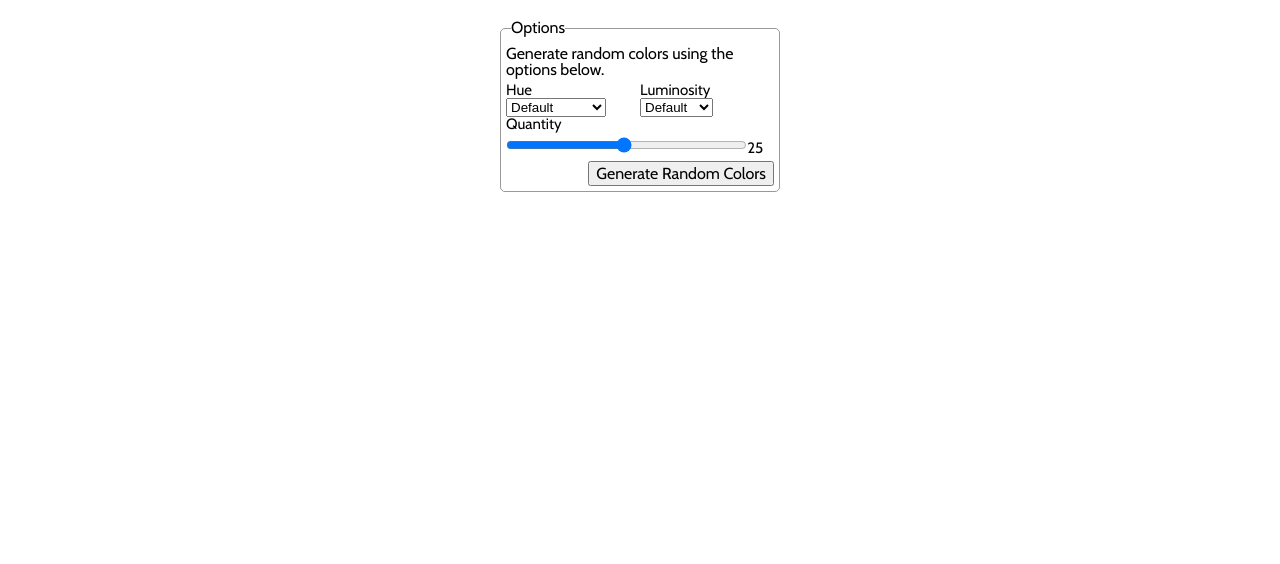
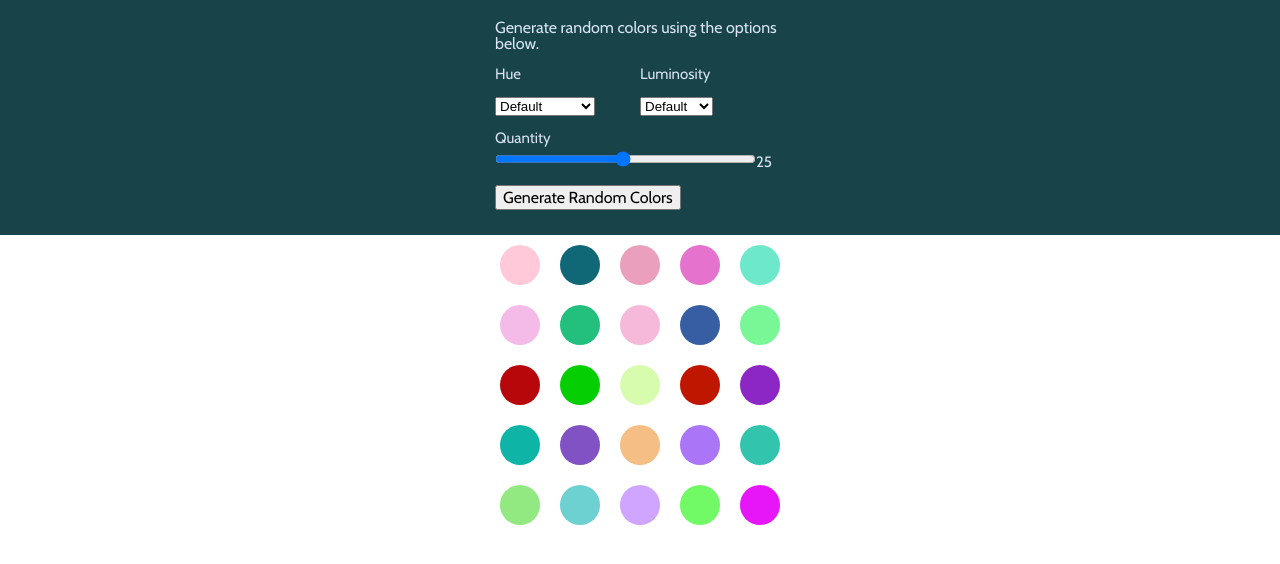
Before and after one commit to sdlambert/colors, a plain HTML site: page index.html in a window 1280 px wide. Both pictures are taken after a click on the button "Generate Random Colors". Drawn offline with nearby package versions, Linux system fonts and the light colour scheme.

Commit message:
Updated CSS to add some style to the options, added whitespace to labels and inputs, got inputs working correctly to feed into randomColor()

```diff
--- a/css/main.css
+++ b/css/main.css
@@ -66,27 +66,31 @@ body, button {
 	font-size: 16px;
 }
 
-fieldset {
-	border: 1px solid #999;
+body {
+	background-color: white;
+}
+
+.options {
+	display: block;
+	background-color: #184449;
 }
 
 form {
+	color: #d9e3f2;
+	margin: 0 auto;
 	display: block;
-	margin: 10px auto;
 	padding: 5px;
-	width: 300px;
+	max-width: 300px;
+}
+
+p, label, select, input, button {
+	margin: 15px 0;
 }
 
 h1 {
 	font-size: 18px;
 	font-weight: bold;
 	margin: 1em 0 ;
-}
-
-fieldset {
-	margin: 5px;
-	padding: 5px;
-	border-radius: 5px;
 }
 
 legend {
@@ -119,7 +123,6 @@ label, span {
 
 .range {
 	display: block;
-	height: 20px;
 	vertical-align: middle;
 	margin: 5px 0;
 }
@@ -127,8 +130,6 @@ label, span {
 #range-label {
 	display: inline-block;
 	width: 10%;
-
-	height: 20px;
 }
 
 
@@ -136,12 +137,6 @@ input[type=range] {
 	display: inline-block;
 	width: 90%;
 	margin: 0;
-
-}
-
-button {
-	display: inline-block;
-	float: right;
 }
 
 .circle {
@@ -163,3 +158,5 @@ button {
 .hidden {
 	display: none;
 }
+
+/* TODO: Responsive design, make tablet/desktop views */
--- a/index.html
+++ b/index.html
@@ -8,10 +8,8 @@
 	<link async rel="stylesheet" type="text/css" href="css/main.css">
 </head>
 <body>
-	<form name="pickColors" id="pick-colors">
-
-		<fieldset>
-			<legend>Options</legend>
+	<section class="options">
+		<form name="pickColors" id="pick-colors">
 			<p>Generate random colors using the options below.</p>
 			<div class="input-group full">
 				<div class="input-element half">
@@ -30,7 +28,7 @@
 				</select>
 				</div>
 				<div class="input-element half">
-				<label for="luminosity">Luminosity</label>
+				<label for="luminosity">Luminosity</label><br>
 				<select name="luminosity"id="luminosity">
 					<option>Default</option>
 					<option value="light">Light</option>
@@ -45,9 +43,8 @@
 					<button name="generate" id="color-generate" alt="Click here to generate colors">Generate Random Colors</button>
 				</div>
 			</div>
-
-		</fieldset>
-	</form>
+		</form>
+	</section>
 	<section id="color-space">
 
 	</section>
--- a/js/main.js
+++ b/js/main.js
@@ -33,7 +33,7 @@
 	function generateColors (e) {
 
 		var colorArray = [],
-				colorObj,
+				colorObj = {},
 				i,
 				hue,
 				luminosity;
@@ -41,11 +41,20 @@
 		e.preventDefault();
 		removeChildren();
 
-		if (hueInput.selectedIndex >= 1)
+		if (hueInput.selectedIndex >= 1) {
 			hue = hueInput.options[hueInput.selectedIndex].value;
+			colorObj.hue = hue;
+		}
 
-		if (luminosityInput.selectedIndex >= 1)
+		if (luminosityInput.selectedIndex >= 1) {
 			luminosity = luminosityInput.options[luminosityInput.selectedIndex].value;
+			colorObj.luminosity = luminosity;
+		}
+
+		colorObj.count = rangeInput.value;
+
+		colorArray = randomColor(colorObj);
+
 
 		// TODO: Figure out best way to configure parameters object
 
@@ -62,7 +71,7 @@
 		// 	hue:        "random"
 		// });
 
-		//colorArray.forEach(createCircle);
+		colorArray.forEach(createCircle);
 	}
 
 	function updateOptions (e) {
```
